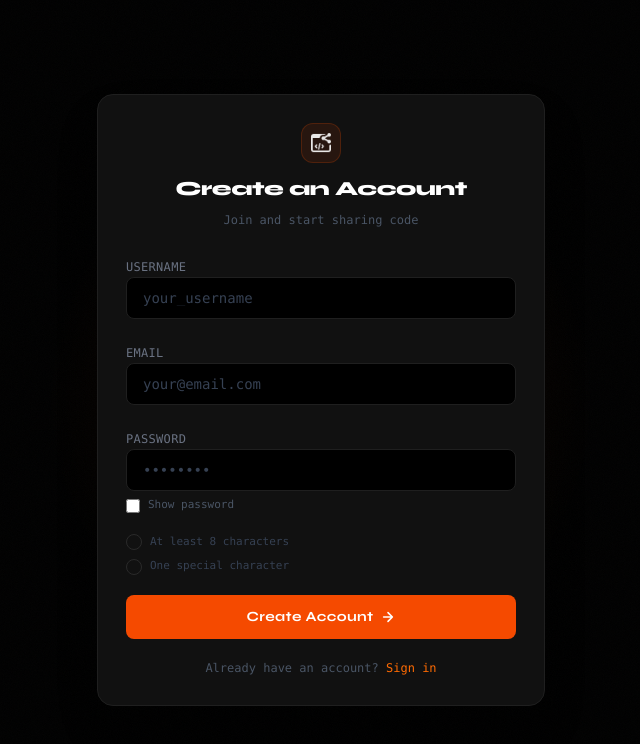
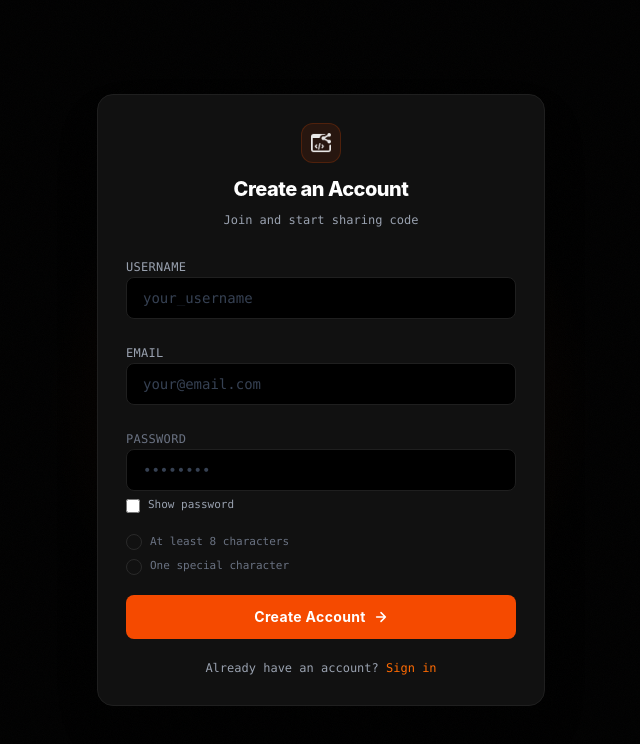
Before and after one commit to OhadRaza01/code-share, a React (Vite) app: page /signup in a window 1280 px wide. Shown: the top 744 px of the page, without its empty margins (319-959 px from the left). Built offline with nearby package versions, Linux system fonts and the light colour scheme; no server answers.

Commit message:
Removed Syne font from landing page and login/signup page

```diff
--- a/src/components/Features/CtaSection.jsx
+++ b/src/components/Features/CtaSection.jsx
@@ -38,7 +38,6 @@ export default function CtaSection() {
                     {/* Heading */}
                     <h2
                         className="text-4xl md:text-5xl lg:text-6xl font-extrabold text-white leading-none tracking-[-0.03em] mb-4"
-                        style={{ fontFamily: "'Syne', sans-serif" }}
                     >
                         Ready to share
                         <br />
@@ -58,7 +57,6 @@ export default function CtaSection() {
                         <Link
                             to="/signup"
                             className="w-full sm:w-fit flex items-center justify-center gap-2 px-8 py-3.5 rounded-md bg-orange-600 hover:bg-orange-700 text-white text-sm font-bold transition-all duration-200 active:scale-[0.97]"
-                            style={{ fontFamily: "'Syne', sans-serif" }}
                         >
                             Get Started — It's Free
                             <svg width="14" height="14" viewBox="0 0 16 16" fill="none">
@@ -69,7 +67,6 @@ export default function CtaSection() {
                         <Link
                             to="/explore"
                             className="w-full sm:w-fit flex items-center justify-center gap-2 px-6 py-3.5 rounded-[6px] bg-transparent border border-[#1f1f1f] hover:border-gray-700 text-gray-500 hover:text-gray-300 text-sm font-semibold tracking-wide transition-all duration-200 active:scale-[0.97]"
-                            style={{ fontFamily: "'Syne', sans-serif" }}
                         >
                             Browse snippets
                         </Link>
@@ -83,9 +80,7 @@ export default function CtaSection() {
                 </div>
             </div>
 
-            <style>{`
-        @import url('https://fonts.googleapis.com/css2?family=Syne:wght@700;800&family=JetBrains+Mono:wght@400;500&display=swap');
-      `}</style>
+
         </section>
     );
 }
--- a/src/components/Features/ReviewCodeFeature.jsx
+++ b/src/components/Features/ReviewCodeFeature.jsx
@@ -38,7 +38,6 @@ export default function ReviewCodeFeature() {
               <div className="flex items-center gap-3">
                 <div
                   className="w-9 h-9 rounded-full bg-orange-600/15 border border-orange-600/20 flex items-center justify-center text-orange-500 text-sm font-bold shrink-0"
-                  style={{ fontFamily: "'Syne', sans-serif" }}
                 >
                   O
                 </div>
@@ -93,7 +92,6 @@ export default function ReviewCodeFeature() {
 
           <h2
             className="text-4xl md:text-5xl font-extrabold leading-none tracking-[-0.03em]"
-            style={{ fontFamily: "'Syne', sans-serif" }}
           >
             Get{" "}
             <span className="text-orange-600">Quality</span>
--- a/src/components/Features/ShareCodeFeature.jsx
+++ b/src/components/Features/ShareCodeFeature.jsx
@@ -33,7 +33,6 @@ export default function ShareCodeFeature() {
           <div className="flex flex-col gap-4">
             <h2
               className="text-4xl md:text-5xl font-extrabold leading-none tracking-[-0.03em] text-white"
-              style={{ fontFamily: "'Syne', sans-serif" }}
             >
               Share your code{" "}
               <span className="text-orange-600">Instantly</span>
@@ -46,7 +45,6 @@ export default function ShareCodeFeature() {
             <Link
               to="/signup"
               className="w-fit flex items-center gap-2 px-6 py-3 rounded-md bg-orange-600 hover:bg-orange-700 text-white text-sm font-bold transition-all duration-200 active:scale-[0.97]"
-              style={{ fontFamily: "'Syne', sans-serif" }}
             >
               Start Sharing
               <svg width="14" height="14" viewBox="0 0 16 16" fill="none">
--- a/src/components/Footer/Footer.jsx
+++ b/src/components/Footer/Footer.jsx
@@ -12,8 +12,7 @@ export default function Footer() {
             <div className="flex items-center gap-2">
               <img src={logo} alt="CodeShare logo" width={22} className="invert opacity-90" />
               <span
-                className="text-white font-extrabold text-lg tracking-tight"
-                style={{ fontFamily: "'Syne', sans-serif" }}
+                className="text-white font-extrabold text-2xl tracking-tight"
               >
                 Code<span className="text-orange-600">Share</span>
               </span>
@@ -86,9 +85,7 @@ export default function Footer() {
 
       </div>
 
-      <style>{`
-        @import url('https://fonts.googleapis.com/css2?family=Syne:wght@700;800&family=JetBrains+Mono:wght@400;500&display=swap');
-      `}</style>
+
     </footer>
   )
 }
--- a/src/components/NavBar/NavBar.jsx
+++ b/src/components/NavBar/NavBar.jsx
@@ -12,8 +12,7 @@ export default function NavBar() {
                     <div className="flex items-center gap-2">
                         <img src={logo} alt="CodeShare logo" width={22} className="invert opacity-90" />
                         <span
-                            className="text-white font-extrabold text-lg tracking-tight"
-                            style={{ fontFamily: "'Syne', sans-serif" }}
+                            className="text-white font-extrabold text-2xl tracking-tight"
                         >
                             Code<span className="text-orange-600">Share</span>
                         </span>
--- a/src/pages/LoginPage.jsx
+++ b/src/pages/LoginPage.jsx
@@ -115,7 +115,6 @@ export default function LoginPage() {
                 <button
                     onClick={handleSignIn}
                     className="w-full flex items-center justify-center gap-2 py-3 rounded-md bg-orange-600 hover:bg-orange-700 text-white text-sm font-bold transition-all duration-200  active:scale-[0.98]"
-                    style={{ fontFamily: "'Syne', sans-serif" }}
                 >
                     Sign In
                     <svg width="14" height="14" viewBox="0 0 16 16" fill="none">
--- a/src/pages/SignUpPage.jsx
+++ b/src/pages/SignUpPage.jsx
@@ -76,16 +76,15 @@ export default function SignUpPage() {
           </div>
           <h1
             className="text-xl font-extrabold tracking-tight text-white"
-            style={{ fontFamily: "'Syne', sans-serif" }}
           >
             Create an Account
           </h1>
-          <p className="font-mono text-[12px] text-gray-600">Join and start sharing code</p>
+          <p className="font-mono text-[12px] text-gray-400">Join and start sharing code</p>
         </div>
 
         {/* Username */}
         <div className="space-y-1.5">
-          <label className="font-mono text-[12px] text-gray-500 tracking-wide uppercase">Username</label>
+          <label className="font-mono text-[12px] text-gray-400 tracking-wide uppercase">Username</label>
           <input
             type="text"
             placeholder="your_username"
@@ -96,7 +95,7 @@ export default function SignUpPage() {
 
         {/* Email */}
         <div className="space-y-1.5">
-          <label className="font-mono text-[12px] text-gray-500 tracking-wide uppercase">Email</label>
+          <label className="font-mono text-[12px] text-gray-400 tracking-wide uppercase">Email</label>
           <input
             type="email"
             placeholder="your@email.com"
@@ -120,7 +119,7 @@ export default function SignUpPage() {
               className="accent-orange-600 w-3.5 h-3.5 cursor-pointer"
               onChange={() => setShowPassword(!showPassword)}
             />
-            <span className="font-mono text-[11px] text-gray-600">Show password</span>
+            <span className="font-mono text-[11px] text-gray-400">Show password</span>
           </label>
         </div>
 
@@ -134,7 +133,7 @@ export default function SignUpPage() {
                 </svg>
               )}
             </span>
-            <span className={`font-mono text-[11px] transition-colors duration-200 ${passwordLength >= 8 ? "text-orange-500" : "text-gray-700"}`}>
+            <span className={`font-mono text-[11px] transition-colors duration-200 ${passwordLength >= 8 ? "text-orange-500" : "text-gray-500"}`}>
               At least 8 characters
             </span>
           </div>
@@ -146,7 +145,7 @@ export default function SignUpPage() {
                 </svg>
               )}
             </span>
-            <span className={`font-mono text-[11px] transition-colors duration-200 ${specialCharCheck ? "text-orange-500" : "text-gray-700"}`}>
+            <span className={`font-mono text-[11px] transition-colors duration-200 ${specialCharCheck ? "text-orange-500" : "text-gray-500"}`}>
               One special character
             </span>
           </div>
@@ -163,7 +162,6 @@ export default function SignUpPage() {
         <button
           onClick={handleSignUp}
           className="w-full flex items-center justify-center gap-2 py-3 rounded-lg bg-orange-600 hover:bg-orange-700 text-white text-sm font-bold tracking-wide transition-all duration-200 hover:shadow-[0_8px_24px_rgba(234,88,12,0.3)] active:scale-[0.98]"
-          style={{ fontFamily: "'Syne', sans-serif" }}
         >
           Create Account
           <svg width="14" height="14" viewBox="0 0 16 16" fill="none">
@@ -172,7 +170,7 @@ export default function SignUpPage() {
         </button>
 
         {/* Sign in link */}
-        <p className="text-center font-mono text-[12px] text-gray-600">
+        <p className="text-center font-mono text-[12px] text-gray-400">
           Already have an account?{" "}
           <Link to="/login" className="text-orange-500 hover:text-orange-400 transition-colors duration-200">
             Sign in
--- a/src/pages/Terminal.jsx
+++ b/src/pages/Terminal.jsx
@@ -141,6 +141,7 @@ export default function Terminal() {
                                 extensions={[getExtension(language)]}
                                 onChange={(val) => setInput(val)}
                                 style={{ fontSize: '14px', height: '100%' }}
+                                placeholder="//Write your code here"
                             />
                         </div>
 
```
Also changed, not shown: src/components/Hero/Hero.jsx (+2 -5 lines).
